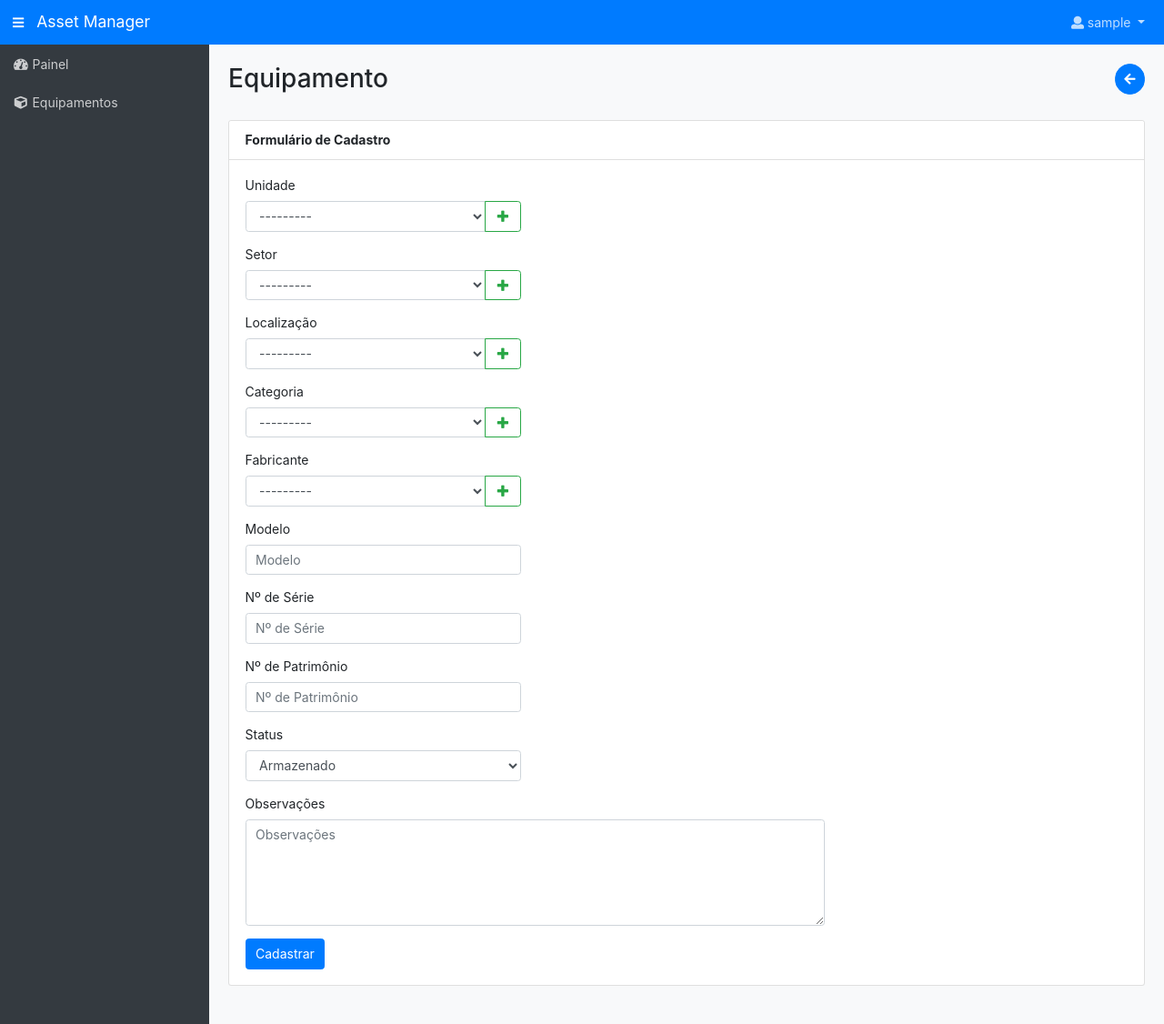
After one commit to alexfructo/asset_manager, a Django app: page /equipamento/cadastro in a window 1280 px wide. The commit adds this page. Shown: the whole page at 91% size. Run offline with Django 3.2, Linux system fonts and the light colour scheme; the visitor is signed in with stand-in values (Sample User, id 1); data that the repository does not hold is empty; some libraries are stand-ins or nearby versions.

Commit message:
Alteração nas urls e nos nomes das views.

```diff
--- /dev/null
+++ b/core/templates/asset_register.html
@@ -0,0 +1,123 @@
+{% extends 'base.html' %}
+{% load static %}
+{% block title%} - Equipamento - Cadastro{% endblock %}
+{% load widget_tweaks %}
+{% block content %}
+<div class="row mb-4">
+    <h2 class="col text-left mr-1">Equipamento</h2>
+    <div class="col text-right ml-1">
+        <a id="back" href="#" class="btn btn-icon btn-pill btn-primary" data-toggle='tooltip' title='Voltar'>
+            <i class='fa fa-fw fa-arrow-left'></i>
+        </a>
+    </div>
+</div>
+<div class="row">
+    <div class="col">
+        <div class="card mb-4">
+            <div class="card-header bg-white font-weight-bold">Formulário de Cadastro</div>
+            <div class="card-body">
+                <form action="{% url 'core:asset_register' %}" method="post">
+                    {% csrf_token %}
+                    <fieldset>
+                        <div class="row">
+                            <div class="form-group col-md-4">
+                                <label for="{{form.localizacao.auto_id}}">{{form.localizacao.label}}</label>
+                                <div class="input-group">
+                                    {% render_field form.localizacao class="form-control form-sm" placeholder=form.localizacao.label %}
+                                    <div class="input-group-append">
+                                        <a class="btn btn-outline-success" data-toggle="tooltip"
+                                            title="Cadastrar Unidade" href="#"><i class='fa fa-fw fa-plus'></i></a>
+                                    </div>
+                                </div>
+                            </div>
+                        </div>
+                        <div class="row">
+                            <div class="form-group col-md-4">
+                                <label for="{{form.setor.auto_id}}">{{form.setor.label}}</label>
+                                <div class="input-group">
+                                    {% render_field form.setor class="form-control form-sm" placeholder=form.setor.label %}
+                                    <div class="input-group-append">
+                                        <a class="btn btn-outline-success" data-toggle="tooltip" title="Cadastrar Setor"
+                                            href="#"><i class='fa fa-fw fa-plus'></i></a>
+                                    </div>
+                                </div>
+                            </div>
+                        </div>
+                        <div class="row">
+                            <div class="form-group col-md-4">
+                                <label for="{{form.grupo.auto_id}}">{{form.grupo.label}}</label>
+                                <div class="input-group">
+                                    {% render_field form.grupo class="form-control form-sm" placeholder=form.grupo.label %}
+                                    <div class="input-group-append">
+                                        <a class="btn btn-outline-success" data-toggle="tooltip"
+                                            title="Cadastrar Localização" href="#"><i class='fa fa-fw fa-plus'></i></a>
+                                    </div>
+                                </div>
+                            </div>
+                        </div>
+                        <div class="row">
+                            <div class="form-group col-md-4">
+                                <label for="{{form.categoria.auto_id}}">{{form.categoria.label}}</label>
+                                <div class="input-group">
+                                    {% render_field form.categoria class="form-control form-sm" placeholder=form.categoria.label %}
+                                    <div class="input-group-append">
+                                        <a class="btn btn-outline-success" data-toggle="tooltip"
+                                            title="Cadastrar Categoria" href="#"><i class='fa fa-fw fa-plus'></i></a>
+                                    </div>
+                                </div>
+                            </div>
+                        </div>
+                        <div class="row">
+                            <div class="form-group col-md-4">
+                                <label for="{{form.fabricante.auto_id}}">{{form.fabricante.label}}</label>
+                                <div class="input-group">
+                                    {% render_field form.fabricante class="form-control form-sm" placeholder=form.fabricante.label %}
+                                    <div class="input-group-append">
+                                        <a class="btn btn-outline-success" data-toggle="tooltip"
+                                            title="Cadastrar Fabricante" href="#"><i class='fa fa-fw fa-plus'></i></a>
+                                    </div>
+                                </div>
+                            </div>
+                        </div>
+                        <div class="row">
+                            <div class="form-group col-md-4">
+                                <label for="{{form.modelo.auto_id}}">{{form.modelo.label}}</label>
+                                {% render_field form.modelo class="form-control form-sm" placeholder=form.modelo.label %}
+                            </div>
+                        </div>
+                        <div class="row">
+                            <div class="form-group col-md-4">
+                                <label for="{{form.numero_serie.auto_id}}">{{form.numero_serie.label}}</label>
+                                {% render_field form.numero_serie class="form-control form-sm" placeholder=form.numero_serie.label %}
+                            </div>
+                        </div>
+                        <div class="row">
+                            <div class="form-group col-md-4">
+                                <label for="{{form.numero_patrimonio.auto_id}}">{{form.numero_patrimonio.label}}</label>
+                                {% render_field form.numero_patrimonio class="form-control form-sm" placeholder=form.numero_patrimonio.label %}
+                            </div>
+                        </div>
+                        <div class="row">
+                            <div class="form-group col-md-4">
+                                <label for="{{form.status.auto_id}}">{{form.status.label}}</label>
+                                {% render_field form.status class="form-control form-sm" placeholder=form.status.label %}
+                            </div>
+                        </div>
+                        <div class="row">
+                            <div class="form-group col-md-8">
+                                <label for="{{form.observacoes.auto_id}}">{{form.observacoes.label}}</label>
+                                {% render_field form.observacoes class="form-control form-sm" placeholder=form.observacoes.label %}
+                            </div>
+                        </div>
+                        <div class="box-actions">
+                            <button type="submit" class="btn btn-primary">Cadastrar</button>
+                        </div>
+                    </fieldset>
+                </form>
+            </div>
+        </div>
+    </div>
+</div>
+{% endblock %}
+{% block javascript %}
+{% endblock %}
--- a/core/urls.py
+++ b/core/urls.py
@@ -8,7 +8,8 @@ urlpatterns = [
     path('conta/sair', views.user_logout, name='logout'),
     path('conta/entrar', views.user_login, name='login'),
     path('equipamentos', views.assets, name='assets'),
-    path('equipamentos/listar/json', views.get_assets_ajax, name="list_assets_json"),
-    path('equipamento/visualizar/<int:codigo>', views.asset_view, name="asset_view"),
+    path('equipamentos/listar/json', views.assets_list_as_json, name="assets_list_json"),
+    path('equipamento/cadastro', views.asset_register, name="asset_register"),
+    path('equipamento/editar/<int:codigo>', views.asset_edit, name="asset_edit"),
     path('404/', views.error_404, name="error_404")
 ]
--- a/core/views.py
+++ b/core/views.py
@@ -1,5 +1,5 @@
 from django.shortcuts import render, redirect, get_object_or_404
-from django.http import HttpResponse, HttpResponseRedirect, HttpResponseNotFound,JsonResponse
+from django.http import HttpResponse, HttpResponseRedirect, HttpResponseNotFound, JsonResponse
 from django.core import serializers
 from django.contrib import messages
 from django.contrib.auth import login, logout
@@ -7,60 +7,6 @@ from django.contrib.auth.decorators import login_required
 from .forms import LoginForm, EquipamentoForm
 from .models import Equipamento
 
-@login_required()
-def index(request):
-    # retorna o template da página inicial
-    return render(request, 'index.html')
-
-@login_required()
-def assets(request):
-    # retorna o template da página de equipamentos
-    return render(request, 'assets.html')
-
-@login_required()
-def asset_view(request, codigo):
-    # busca o equipamento pelo codigo, caso não exista retorna o código de erro 404
-    equipamento = get_object_or_404(Equipamento, pk=codigo)
-    form = EquipamentoForm(instance=equipamento)
-    # retorna o template da página de visualização do equipamento
-    return render(request, 'asset.html', {"form":form})
-
-
-@login_required()
-def asset_update(request, codigo):
-    # busca o equipamento pelo codigo, caso não exista retorna o código de erro 404
-    equipamento = get_object_or_404(Equipamento, pk=codigo)
-    response_data = {}
-    if request.method == 'POST' and request.is_ajax():
-        form = EquipamentoForm(request.POST, instance=equipamento)
-        if form.is_valid():
-            equipamento = form.save(commit=False)
-            equipamento.usuario = request.user
-            equipamento.localizacao = form.cleaned_data['localizacao']
-            equipamento.setor = form.cleaned_data['setor']
-            equipamento.grupo = form.cleaned_data['grupo']
-            equipamento.categoria = form.cleaned_data['categoria']
-            equipamento.fabricante = form.cleaned_data['fabricante']
-            equipamento.modelo = form.cleaned_data['modelo']
-            equipamento.numero_serie = form.cleaned_data['numero_serie']
-            equipamento.numero_patrimonio = form.cleaned_data['numero_patrimonio']
-            equipamento.status = form.cleaned_data['status']
-            equipamento.observacoes = form.cleaned_data['observacoes']
-            equipamento.save()
-        else:
-            pass
-    else:
-        return HttpResponseRedirect(error_404)
-
-@login_required()
-def get_assets_ajax(request):
-    # obtém todos os equipamentos cadastrados
-    equipamentos = Equipamento.objects.all()
-    # atribuí todos os equipamentos à lista data
-    data = [equipamento.listar_json() for equipamento in equipamentos]
-    response = {'data': data}
-    # retorna os dados obtidos no formato json
-    return JsonResponse(response, safe=False)
 
 def user_login(request):
 
@@ -76,12 +22,49 @@ def user_login(request):
                 return redirect('core:index')
     return render(request, 'login.html', {'form': form})
 
-@login_required
-def error_404(request, message):
-    return render(request, '404.html', {"mensagem": message})
-
 
 @login_required()
 def user_logout(request):
     logout(request)
-    return redirect('core:index')
+    return redirect('core:login')
+
+
+@login_required()
+def index(request):
+    return render(request, 'index.html')
+
+
+@login_required
+def error_404(request, message):
+    return render(request, '404.html', {"message": message})
+
+
+@login_required()
+def assets(request):
+    return render(request, 'assets.html')
+
+
+@login_required()
+def assets_list_as_json(request):
+    equipamentos = Equipamento.objects.all()
+    data = [equipamento.listar_json() for equipamento in equipamentos]
+    response = {'data': data}
+    return JsonResponse(response, safe=False)
+
+
+@login_required()
+def asset_register(request):
+    form = EquipamentoForm(request.POST or None)
+    if request.method == 'POST':
+        if form.is_valid():
+            codigo = form.cleaned_data['codigo']
+            form.save()
+            message = 'Cadastro realizado com sucesso!'
+            return redirect(asset_edit(request, codigo=codigo, message=message))
+    return render(request, 'asset_register.html', {"form": form})
+
+@login_required()
+def asset_edit(request, codigo, message=None):
+    equipamento = get_object_or_404(Equipamento, pk=codigo)
+    form = EquipamentoForm(instance=equipamento)
+    return render(request, 'asset_edit.html', {"form": form})
```
Also changed, not shown: core/static/js/assets.js (+2 -6 lines), core/templates/asset_edit.html (renamed from core/templates/asset.html, +36 -18 lines), core/templates/assets.html (+21 -0 lines).
